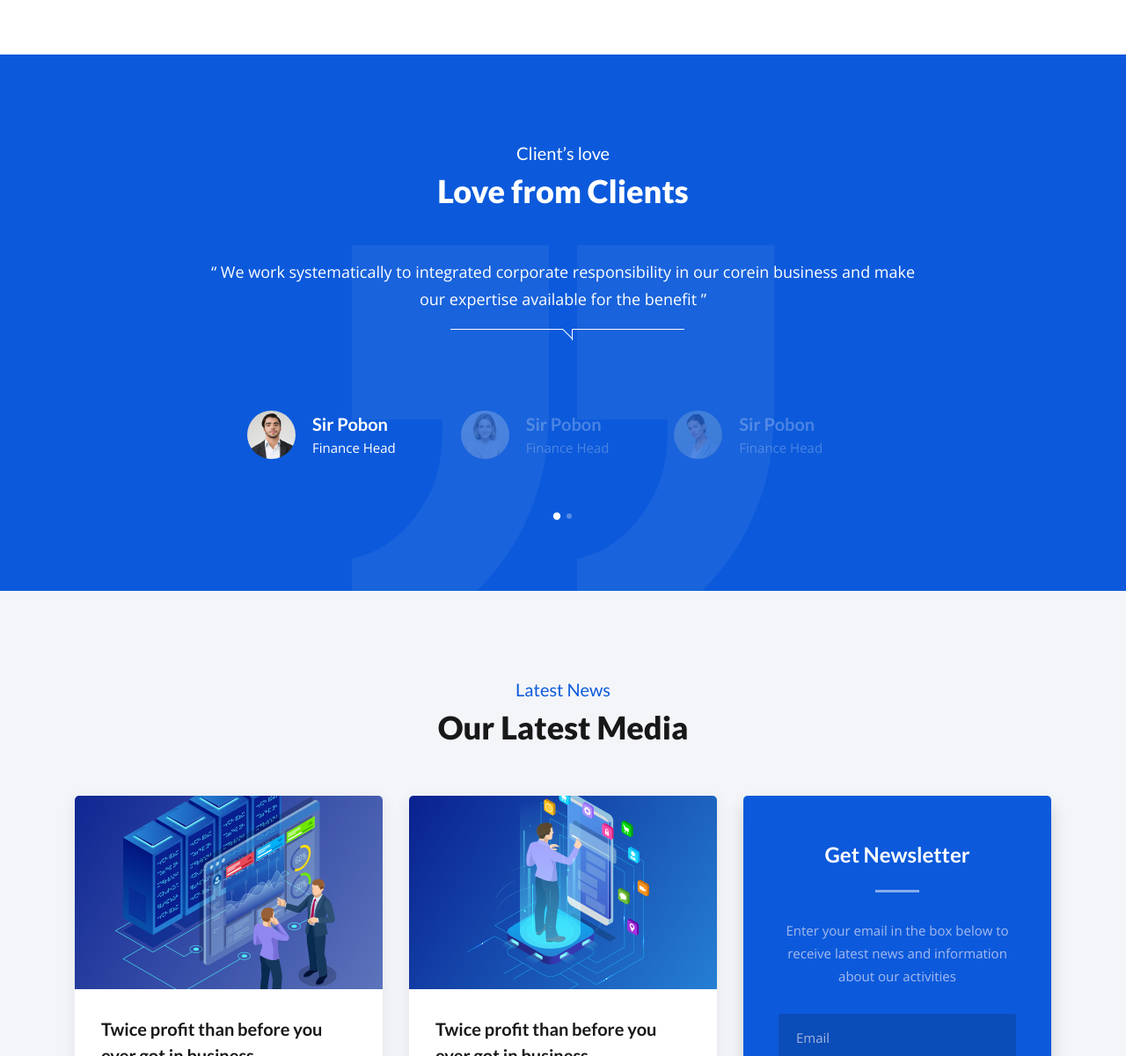
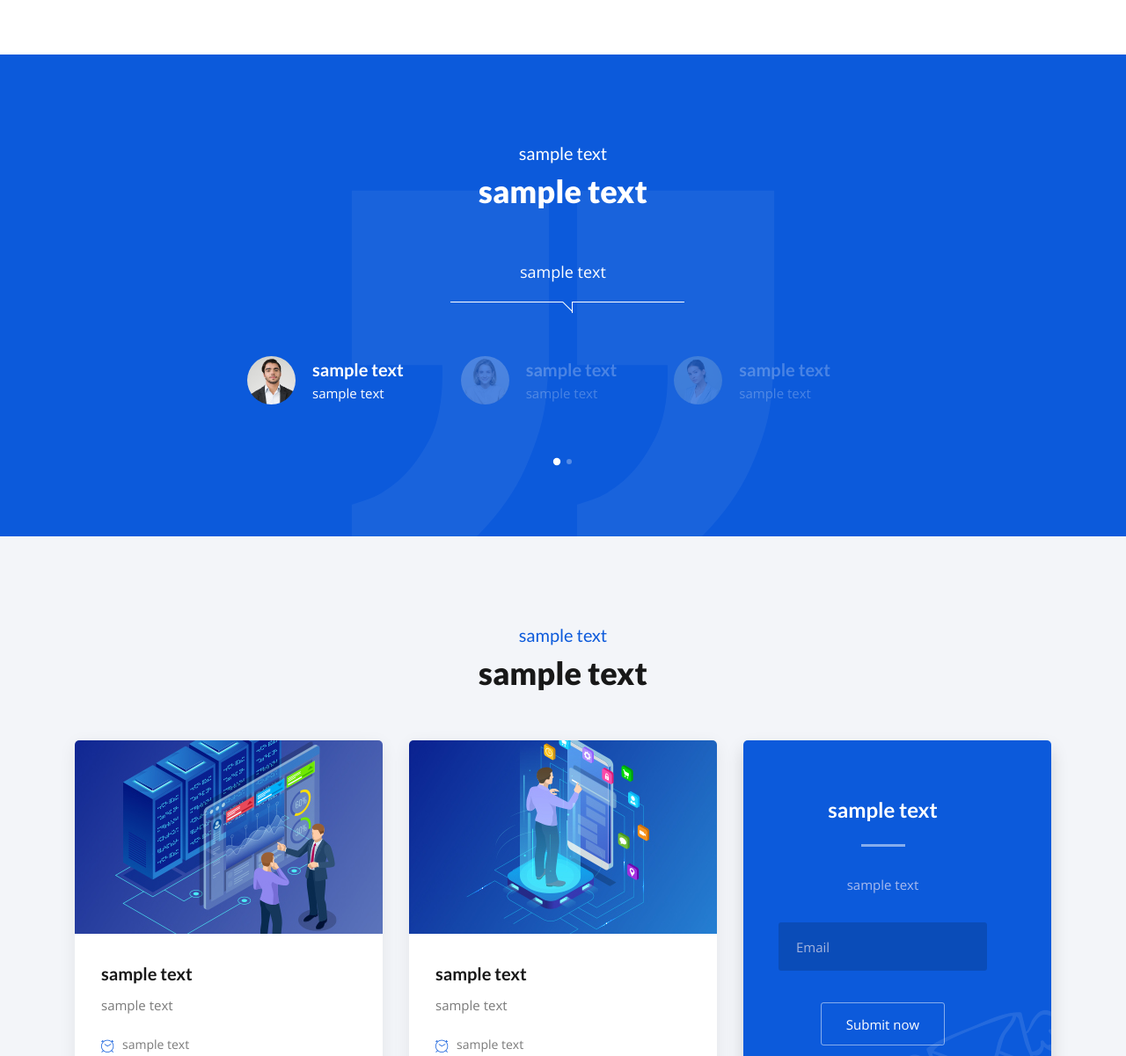
Before and after one commit to PhantomCor3/Foxartmediav2.0, a PHP site: page / in a window 1280 px wide. Shown: the part 5299-6500 px from the top of the page at 88% size. Run offline with PHP 8.4, Linux system fonts and the light colour scheme; some libraries are stand-ins or nearby versions; some web fonts are replaced.

Commit message:
finish xd

```diff
--- a/php/secction/seccion-SEO Info.php
+++ b/php/secction/seccion-SEO Info.php
@@ -13,7 +13,7 @@
                         <h3 class="section-title"><?php echo $SEO[0];?></h3>
                         <span class="line"></span>
                     </div>
-                    <p><?php echo $SEO[1];?></p>
+                    <p><?php echo $SEO[0];?></p>
                     <ul class="xs-list check">
                         <li><?php echo $SEO[0];?></li>
                         <li><?php echo $SEO[0];?></li>
--- a/php/secction/seccion-info.php
+++ b/php/secction/seccion-info.php
@@ -4,8 +4,8 @@
         <div class="row">
             <div class="col-lg-4 mx-auto">
                 <div class="xs-heading text-center">
-                    <h2 class="section-subtitle">Best SEO</h2>
-                    <h3 class="section-title ">Why Choose us</h3>
+                    <h2 class="section-subtitle"><?php echo $Info[0];?></h2>
+                    <h3 class="section-title "><?php echo $Info[0];?></h3>
                 </div><!-- .xs-heading END -->
             </div>
         </div><!-- .row END -->
@@ -15,8 +15,8 @@
                     <div class="choose-us-img">
                         <img src="assets/images/features/features-1.png" alt="hostinza hosting image">
                     </div>
-                    <h4 class="xs-content-title">High-End Anaylizing</h4>
-                    <p>Share processes and data secure <br> lona need to know basis</p>
+                    <h4 class="xs-content-title"><?php echo $Info[0];?></h4>
+                    <p><?php echo $Info[0];?><br><?php echo $Info[0];?></p>
                 </div><!-- .why-choose-us-block END -->
             </div>
             <div class="col-lg-4 col-md-6">
@@ -24,8 +24,8 @@
                     <div class="choose-us-img">
                         <img src="assets/images/features/features-2.png" alt="hostinza hosting image">
                     </div>
-                    <h4 class="xs-content-title">Excellence Track Record</h4>
-                    <p>Our team assured your web site is always safe and secure</p>
+                    <h4 class="xs-content-title"><?php echo $Info[0];?></h4>
+                    <p><?php echo $Info[0];?></p>
                 </div><!-- .why-choose-us-block END -->
             </div>
             <div class="col-lg-4 col-md-6">
@@ -33,8 +33,8 @@
                     <div class="choose-us-img">
                         <img src="assets/images/features/features-3.png" alt="hostinza hosting image">
                     </div>
-                    <h4 class="xs-content-title">Our Dedicated Support</h4>
-                    <p>We finally found a host that truly understood the unique</p>
+                    <h4 class="xs-content-title"><?php echo $Info[0];?></h4>
+                    <p><?php echo $Info[0];?></p>
                 </div><!-- .why-choose-us-block END -->
             </div>
         </div>
--- a/php/secction/seccion-media.php
+++ b/php/secction/seccion-media.php
@@ -4,8 +4,8 @@
         <div class="row">
             <div class="col-lg-4 mx-auto">
                 <div class="xs-heading text-center">
-                    <h2 class="section-subtitle">Latest News</h2>
-                    <h3 class="section-title ">Our Latest Media</h3>
+                    <h2 class="section-subtitle"><?php echo $Media[0];?></h2>
+                    <h3 class="section-title "><?php echo $Media[0];?></h3>
                 </div><!-- .xs-heading END -->
             </div>
         </div><!-- .row END -->
@@ -17,12 +17,12 @@
                     </div>
                     <div class="post-body">
                         <div class="entry-header">
-                            <h4 class="entry-title"><a href="blog-single.html">Twice profit than before you ever got in business</a></h4>
+                            <h4 class="entry-title"><a href="blog-single.html"><?php echo $Media[0];?></a></h4>
                             <div class="entry-content">
-                                <p>Join our award winning teams thats enjoy </p>
+                                <p><?php echo $Media[0];?></p>
                             </div>
                             <div class="entry-meta">
-                                <span class="meta-date"><i class="icon icon-clock"></i> January 14, 2018</span>
+                                <span class="meta-date"><i class="icon icon-clock"></i><?php echo $Media[0];?></span>
                             </div>
                         </div>
                     </div>
@@ -35,12 +35,12 @@
                     </div>
                     <div class="post-body">
                         <div class="entry-header">
-                            <h4 class="entry-title"><a href="blog-single.html">Twice profit than before you ever got in business</a></h4>
+                            <h4 class="entry-title"><a href="blog-single.html"><?php echo $Media[0];?></a></h4>
                             <div class="entry-content">
-                                <p>Join our award winning teams thats enjoy </p>
+                                <p><?php echo $Media[0];?></p>
                             </div>
                             <div class="entry-meta">
-                                <span class="meta-date"><i class="icon icon-clock"></i> January 14, 2018</span>
+                                <span class="meta-date"><i class="icon icon-clock"></i><?php echo $Media[0];?></span>
                             </div>
                         </div>
                     </div>
@@ -50,8 +50,8 @@
                 <div class="newsletter-thumb-wraper">
                     <i class="icon icon-message fly-icons"></i>
                     <div class="newsletter-thumb-content">
-                        <h4 class=xs-content-title>Get Newsletter</h4>
-                        <p>Enter your email in the box below to receive latest news and information about our activities</p>
+                        <h4 class=xs-content-title><?php echo $Media[0];?></h4>
+                        <p><?php echo $Media[0];?></p>
                         <form action="#" method="POST" class="subscribe-form2">
                             <input type="email" class="form-control" name="email" placeholder="Email" id="newsletter-thumb">
                             <label for="newsletter-thumb"></label>
--- a/php/secction/seccion-testimonials.php
+++ b/php/secction/seccion-testimonials.php
@@ -4,8 +4,8 @@
         <div class="row">
             <div class="col-lg-4 mx-auto">
                 <div class="xs-heading text-center">
-                    <h2 class="section-subtitle">Client’s love</h2>
-                    <h3 class="section-title ">Love from Clients</h3>
+                    <h2 class="section-subtitle"><?php echo $Testimonials[0];?></h2>
+                    <h3 class="section-title "><?php echo $Testimonials[0];?></h3>
                 </div><!-- .xs-heading END -->
             </div>
         </div><!-- .row END -->
@@ -13,19 +13,19 @@
             <div class="col-lg-10 mx-auto">
                 <div class="testimonial-slider-preview owl-carousel" id="sync1">
                     <div class="single-testimonial-preview">
-                        <p>“ We work systematically to integrated corporate responsibility in our corein business and make our expertise available for the benefit ”</p>
+                        <p><?php echo $Testimonials[0];?></p>
                         <span class="border-line"></span>
                     </div><!-- .single-testimonial-preview END -->
                     <div class="single-testimonial-preview">
-                        <p>“ We work systematically to integrated corporate responsibility in our corein business and make our expertise available for the benefit We work systematically to integrated corporate responsibility in our corein business and make our expertise available for the benefit ”</p>
+                        <p><?php echo $Testimonials[0];?></p>
                         <span class="border-line"></span>
                     </div><!-- .single-testimonial-preview END -->
                     <div class="single-testimonial-preview">
-                        <p>“ We work systematically to integrated corporate responsibility in our corein business and make our expertise available for the benefit ”</p>
+                        <p><?php echo $Testimonials[0];?></p>
                         <span class="border-line"></span>
                     </div><!-- .single-testimonial-preview END -->
                     <div class="single-testimonial-preview">
-                        <p>“ We work systematically to integrated corporate responsibility in our corein business and make our expertise available for the benefit We work systematically to integrated corporate responsibility in our corein business and make our expertise available for the benefit ”</p>
+                        <p><?php echo $Testimonials[0];?></p>
                         <span class="border-line"></span>
                     </div><!-- .single-testimonial-preview END -->
                 </div>
@@ -35,8 +35,8 @@
                             <img src="assets/images/testimonial/testimonial-1.jpg" alt="">
                         </div>
                         <div class="bio-info">
-                            <h4 class="small">Sir Pobon</h4>
-                            <p>Finance Head</p>
+                            <h4 class="small"><?php echo $Testimonials[0];?></h4>
+                            <p><?php echo $Testimonials[0];?></p>
                         </div>
                     </div><!-- .single-bio-thumb END -->
                     <div class="single-bio-thumb">
@@ -44,8 +44,8 @@
                             <img src="assets/images/testimonial/testimonial-2.jpg" alt="">
                         </div>
                         <div class="bio-info">
-                            <h4 class="small">Sir Pobon</h4>
-                            <p>Finance Head</p>
+                            <h4 class="small"><?php echo $Testimonials[0];?></h4>
+                            <p><?php echo $Testimonials[0];?></p>
                         </div>
                     </div><!-- .single-bio-thumb END -->
                     <div class="single-bio-thumb">
@@ -53,8 +53,8 @@
                             <img src="assets/images/testimonial/testimonial-3.jpg" alt="">
                         </div>
                         <div class="bio-info">
-                            <h4 class="small">Sir Pobon</h4>
-                            <p>Finance Head</p>
+                            <h4 class="small"><?php echo $Testimonials[0];?></h4>
+                            <p><?php echo $Testimonials[0];?></p>
                         </div>
                     </div><!-- .single-bio-thumb END -->
                     <div class="single-bio-thumb">
@@ -62,8 +62,8 @@
                             <img src="assets/images/testimonial/testimonial-4.jpg" alt="">
                         </div>
                         <div class="bio-info">
-                            <h4 class="small">Sir Pobon</h4>
-                            <p>Finance Head</p>
+                            <h4 class="small"><?php echo $Testimonials[0];?></h4>
+                            <p><?php echo $Testimonials[0];?></p>
                         </div>
                     </div><!-- .single-bio-thumb END -->
                 </div>
--- a/php/text.php
+++ b/php/text.php
@@ -38,120 +38,56 @@ elseif ($page_name=='contact.php') {$namepage="Contact Us";}
 	$Description="Cafe Jinotegano Las Praderas gracias al clima, tecnicas de cultivo y posicion geografica, obtenemos una selecta y magnifica mezcla de cafe.";
  	$Phrase = array(
 		"sample text",
-		"sample text",
-		"sample text",
-		"sample text",
-		"Sample text.",
-		"sample text.",
-		"sample text.",
-		"sample text.",
-		"Sample text.",
-		"sample text.",
-		"sample text.",
-		"sample text.",
-		"Sample text.",
-		"sample text.",
-		"sample text.",
-		"sample text.",
-
 
 	);
 
 //SEO
 $SEO = array(
 "sample text",
-"sample text",
-"sample text",
-"sample text",
-"Sample text.",
+
 );
 
 //Working
 $Working = array(
 	"sample text",
-	"sample text",
-	"sample text",
-	"sample text",
-	"Sample text.",
-	"sample text.",
-	"sample text.",
+
 );
 
 //Services
 $Services = array(
 	"sample text",
-	"sample text",
-	"sample text",
-	"sample text",
-	"Sample text.",
-	"sample text.",
-	"sample text.",
-	"sample text.",
-	"sample text.",
-	"sample text.",
-	"sample text",
-	"sample text",
-	"sample text",
-	"sample text",
-	"Sample text.",
-	"sample text.",
-	"sample text.",
-	"sample text.",
-	"sample text.",
-	"sample text.",
-	"sample text.",
-	"sample text.",
-	"sample text.",
-	"sample text.",
+
 );
 
 //Services2
 $Services2 = array(
 	"sample text",
-	"sample text",
-	"sample text",
-	"sample text",
-	"Sample text.",
-	"sample text.",
-	"sample text.",
-	"sample text.",
+
 );
 
 //Pricing
 $Pricing = array(
 	"sample text",
-	"sample text",
-	"sample text",
-	"sample text",
-	"Sample text.",
-	"sample text.",
-	"sample text.",
-	"sample text.",
-	"sample text",
-	"sample text",
-	"sample text",
-	"sample text",
-	"Sample text.",
-	"sample text.",
-	"sample text.",
-	"sample text.",
-	"sample text",
-	"sample text",
-	"sample text",
-	"sample text",
-	"Sample text.",
-	"sample text.",
-	"sample text.",
-	"sample text.",
-	"sample text.",
-	"sample text.",
-	"sample text.",
-	"sample text",
-	"sample text",
+
+);
+
+//Testimonials
+$Testimonials = array(
 	"sample text",
 
 );
 
+//Media
+$Media = array(
+	"sample text",
+
+);
+
+//Info
+$Info = array(
+	"sample text",
+
+);
 
 
 //Home  etc.
```
